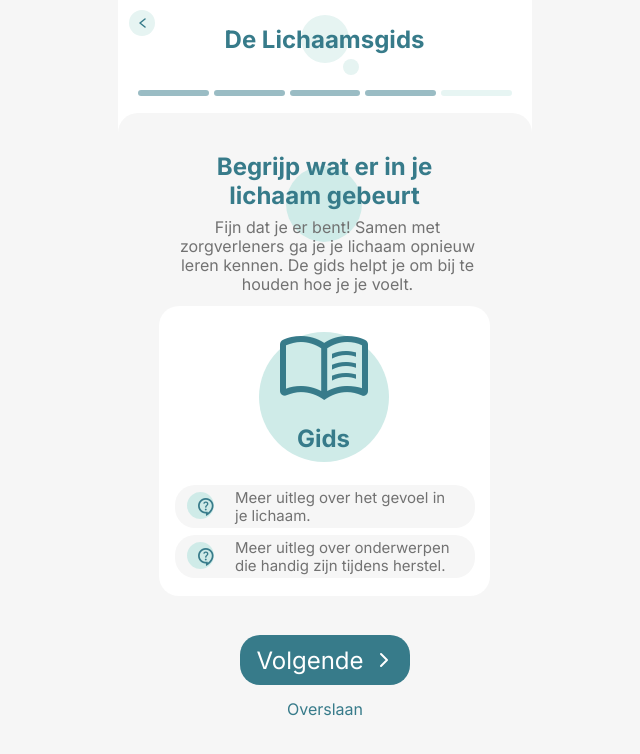
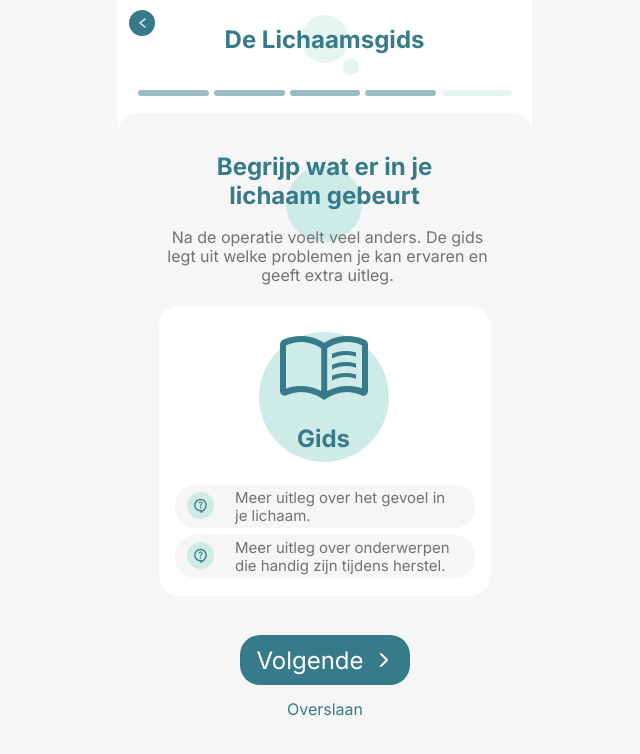
Before and after one commit to plieverse/herstelgids, a React (Vite) app in the folder client/: page /onboarding/gids in a window 1280 px wide. Shown: the top 754 px of the page, without its empty margins (315-955 px from the left). Built offline with nearby package versions, Linux system fonts and the light colour scheme; no server answers.

Commit message:
Fix OnboardingGids: correct subtitle text, back button style, center icons
Co-Authored-By: Claude Sonnet 4.6 <noreply@anthropic.com>

```diff
--- a/client/src/pages/onboarding/OnboardingGids.jsx
+++ b/client/src/pages/onboarding/OnboardingGids.jsx
@@ -70,13 +70,13 @@ export default function OnboardingGids() {
           width: '26px',
           height: '26px',
           borderRadius: '50%',
-          background: '#E6F4F2',
+          background: '#377B8A',
           display: 'flex',
           alignItems: 'center',
           justifyContent: 'center',
         }}>
           <svg width="15" height="10" viewBox="0 0 15 10" fill="none">
-            <path d="M10 1L5 5L10 9" stroke="#377B8A" strokeWidth="1.5" strokeLinecap="round" strokeLinejoin="round" />
+            <path d="M10 1L5 5L10 9" stroke="#E6F4F2" strokeWidth="1.5" strokeLinecap="round" strokeLinejoin="round" />
           </svg>
         </div>
       </button>
@@ -178,8 +178,7 @@ export default function OnboardingGids() {
         alignItems: 'center',
         justifyContent: 'center',
       }}>
-        Fijn dat je er bent! Samen met zorgverleners ga je je lichaam opnieuw leren kennen.
-        De gids helpt je om bij te houden hoe je je voelt.
+        Na de operatie voelt veel anders. De gids legt uit welke problemen je kan ervaren en geeft extra uitleg.
       </div>
 
       {/* ── White card (Rectangle 33) ── */}
@@ -275,10 +274,11 @@ export default function OnboardingGids() {
             background: '#CFEBE8',
           }} />
           <span className="material-symbols-outlined" style={{
-            position: 'relative', zIndex: 1,
-            fontSize: '22px', color: '#377B8A',
+            position: 'absolute', zIndex: 1,
+            fontSize: '18px', color: '#377B8A',
             display: 'flex', alignItems: 'center', justifyContent: 'center',
-            width: '32px', height: '32px', userSelect: 'none',
+            width: '27px', height: '27px', userSelect: 'none',
+            left: '-3px', top: '1px',
           }}>contact_support</span>
         </div>
         <span style={{
@@ -325,10 +325,11 @@ export default function OnboardingGids() {
             background: '#CFEBE8',
           }} />
           <span className="material-symbols-outlined" style={{
-            position: 'relative', zIndex: 1,
-            fontSize: '22px', color: '#377B8A',
+            position: 'absolute', zIndex: 1,
+            fontSize: '18px', color: '#377B8A',
             display: 'flex', alignItems: 'center', justifyContent: 'center',
-            width: '32px', height: '32px', userSelect: 'none',
+            width: '27px', height: '27px', userSelect: 'none',
+            left: '-3px', top: '1px',
           }}>contact_support</span>
         </div>
         <span style={{
```
